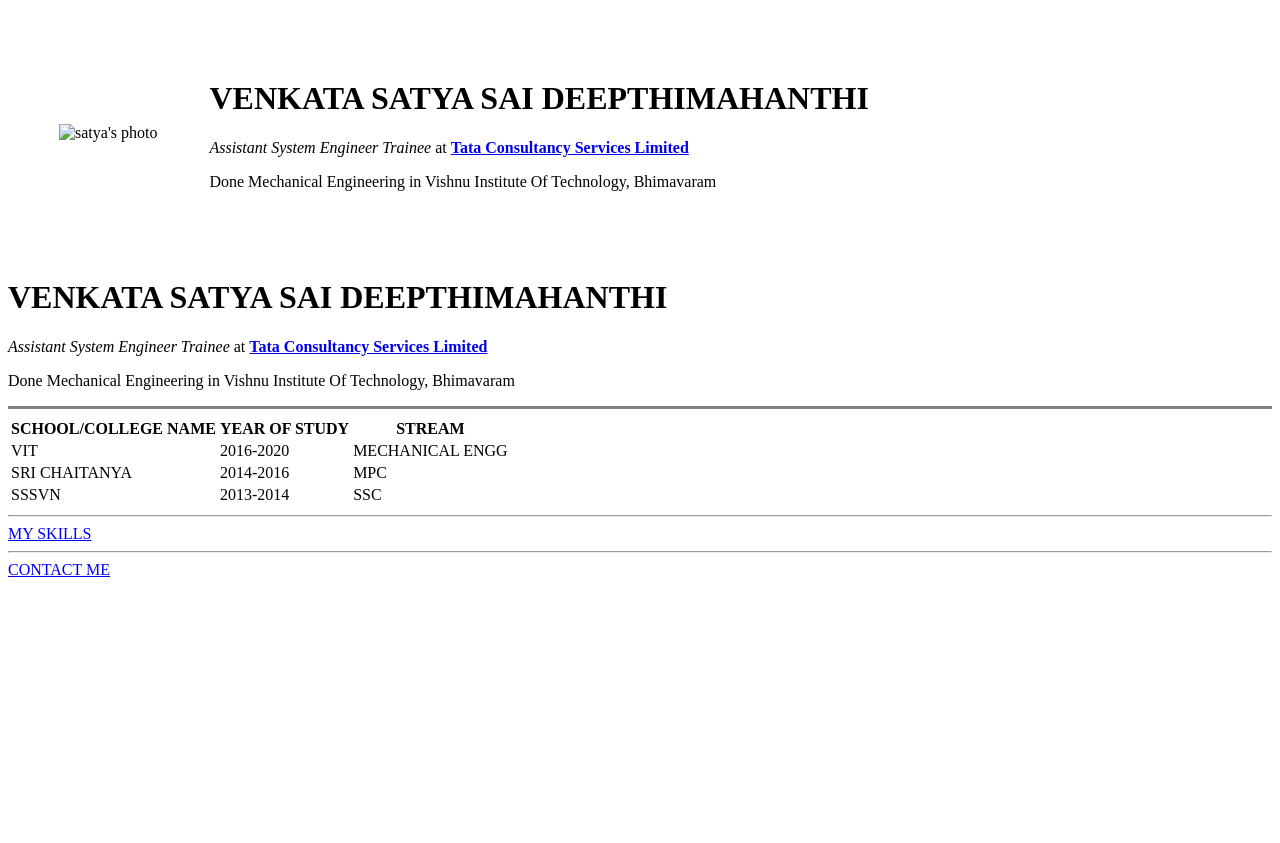
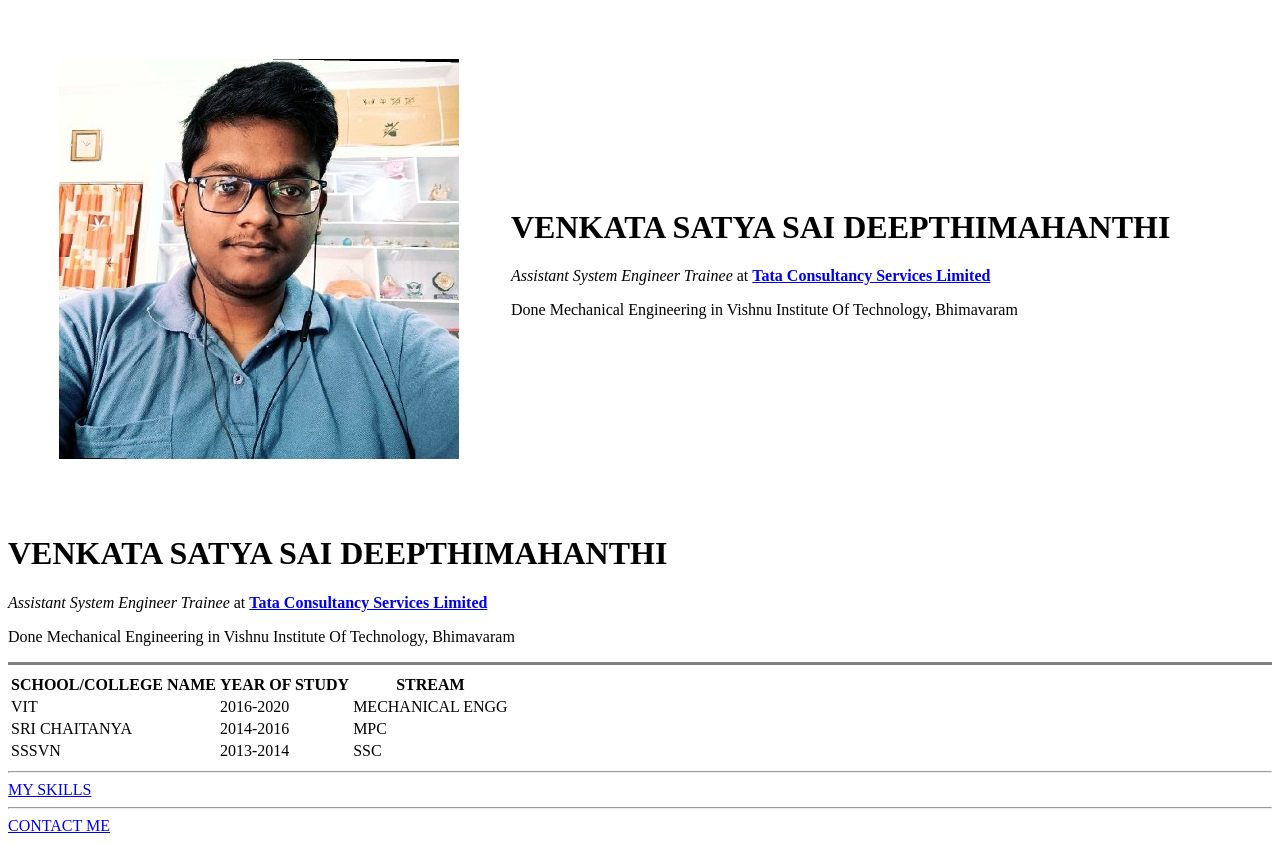
Before and after one commit to satyarocco/cv, a plain HTML site: page index.html in a window 1280 px wide. Before the commit the page ends 800 px from the top, so only its background shows below. Drawn offline with Linux system fonts and the light colour scheme; the site is published under a folder, as on GitHub Pages, so addresses that start at the root find nothing.

Commit message:
Update index.html

```diff
--- a/index.html
+++ b/index.html
@@ -14,7 +14,7 @@
 <body>
     <table cellspacing="50">
         <tr>
-            <td><img src="/images/satya.jpg" alt="satya's photo"></td>
+            <td><img src="images/satya.jpg" alt="satya's photo"></td>
             <td>
                 <h1>VENKATA SATYA SAI DEEPTHIMAHANTHI</h1>
                 <p> <i> Assistant System Engineer Trainee </i> at <b> <a href="https://www.tcs.com/">Tata Consultancy
```
